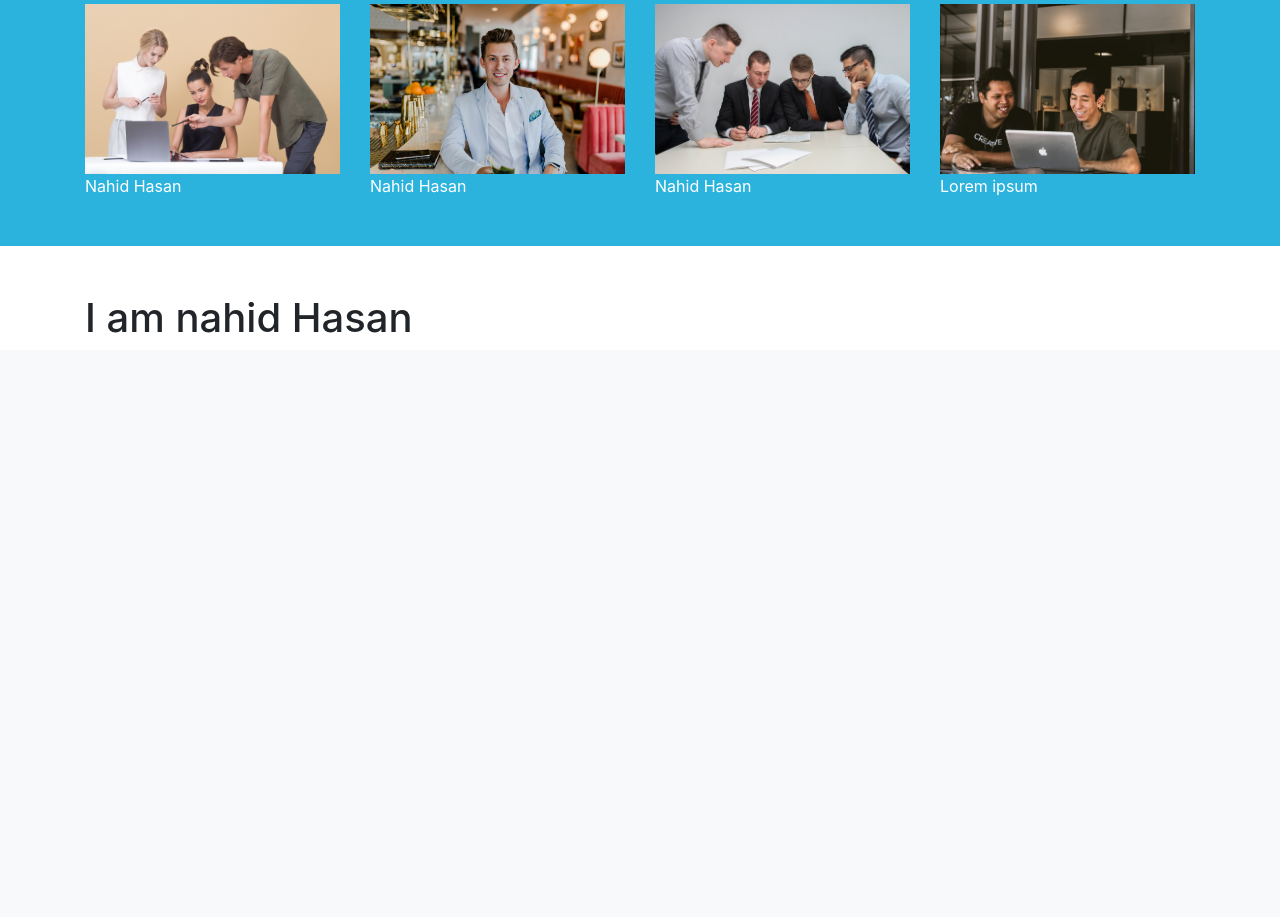
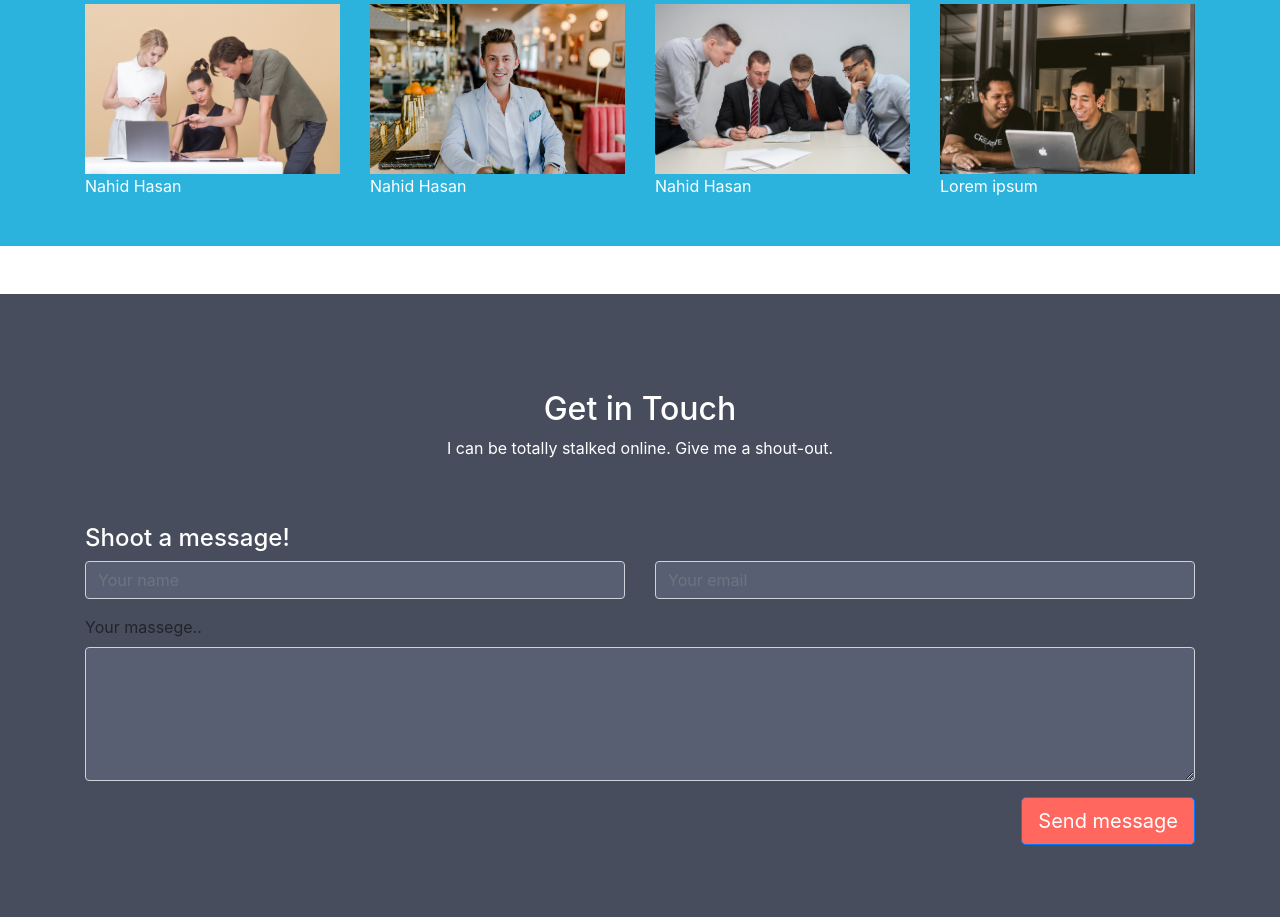
Before and after one commit to Nahid2194/Portfolio_Django, a Django app: page / in a window 1280 px wide. Shown: the part 3307-4224 px from the top of the page. Before the commit the page ends 3640 px from the top, so only its background shows below. Run offline with Django 3.2, Linux system fonts and the light colour scheme; some libraries are stand-ins or nearby versions.

Commit message:
contact template

```diff
--- /dev/null
+++ b/Portfolio_App/templates/Portfolio_App/contact.html
@@ -0,0 +1,63 @@
+{% load static %}
+<!DOCTYPE html>
+<html lang="en">
+
+<head>
+    <meta charset="UTF-8">
+    <meta name="viewport" content="width=device-width, initial-scale=1.0">
+    <link rel="stylesheet" href="https://cdnjs.cloudflare.com/ajax/libs/animate.css/4.0.0/animate.min.css">
+
+    <!-- Bootstrap CSS -->
+    <link rel="stylesheet" href="https://stackpath.bootstrapcdn.com/bootstrap/4.5.0/css/bootstrap.min.css"
+        integrity="sha384-9aIt2nRpC12Uk9gS9baDl411NQApFmC26EwAOH8WgZl5MYYxFfc+NcPb1dKGj7Sk" crossorigin="anonymous">
+    <link href="https://fonts.googleapis.com/css2?family=Open+Sans:wght@300&display=swap" rel="stylesheet">
+    <link rel="stylesheet" type="text/css" href="{% static 'style.css' %}" />
+    <title>Nahid Hasan</title>
+    <script src="https://kit.fontawesome.com/a076d05399.js"></script>
+</head>
+
+<body>
+    <section>
+        <div class="contact-container py-5">
+            <div class="container" id="CONTACT">
+                <div class="div">
+                    <div class="row">
+                        <div class="col text-center text-white py-5">
+                            <h2>Get in Touch</h2>
+                            <p>I can be totally stalked online. Give me a shout-out.</p>
+                        </div>
+
+                    </div>
+                </div>
+                <h4 class="text-white">Shoot a message!</h4>
+                <form action="">
+                    <div class="row pb-3">
+                        <div class="col">
+                            <input type="text" class="form-control" placeholder="Your name" size="40px">
+                        </div>
+                        <div class="col">
+                            <input type="text" class="form-control" placeholder="Your email" size="40px">
+                        </div>
+                    </div>
+                    <div class="row">
+                        <div class="col">
+                            <div class="form-group">
+                                <label for="comment">Your massege..</label>
+                                <textarea class="form-control" rows="5" id="comment"></textarea>
+                            </div>
+                        </div>
+                    </div>
+                    <div class="row">
+                        <div class="col pb-4 text-right">
+                            <button type="button" class="btn btn-primary btn-lg btn-color">Send message</button>
+                        </div>
+                    </div>
+
+                </form>
+
+            </div>
+        </div>
+    </section>
+</body>
+
+</html>
--- a/Portfolio_App/templates/Portfolio_App/index.html
+++ b/Portfolio_App/templates/Portfolio_App/index.html
@@ -5,6 +5,8 @@
 <head>
     <meta charset="UTF-8">
     <meta name="viewport" content="width=device-width, initial-scale=1.0">
+
+    <link rel="shortcut icon" type="image/png" href="{% static 'images/nahid.png' %}" />
     <link rel="stylesheet" href="https://cdnjs.cloudflare.com/ajax/libs/animate.css/4.0.0/animate.min.css">
 
     <!-- Bootstrap CSS -->
@@ -33,8 +35,8 @@
     {% include 'Portfolio_App/skills.html' %}
     {% include 'Portfolio_App/education.html' %}
     {% include 'Portfolio_App/projects.html' %}
+    {% include 'Portfolio_App/contact.html' %}
     <div class="container">
-        <h1>I am nahid Hasan</h1>
         {% block body_block %}
         {% endblock %}
     </div>
```
